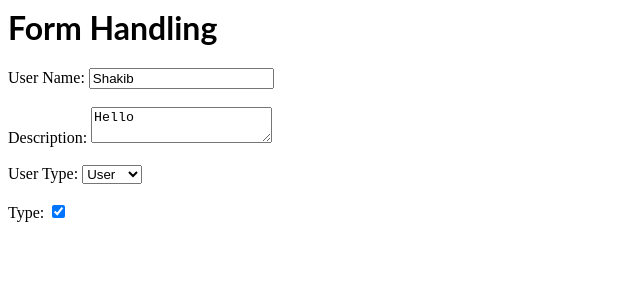
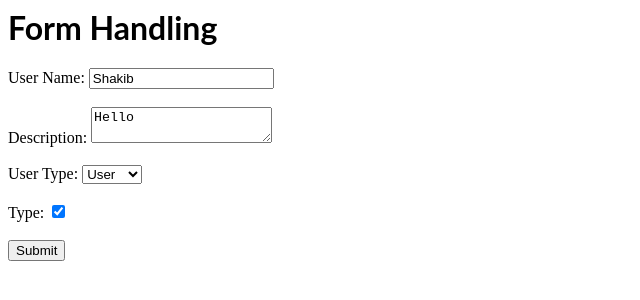
Before and after one commit to ShakibAhmed007/react-dev-form, a React (Create React App) app: page / in a window 1280 px wide. Shown: the top 300 px of the page, without its empty margins (0-640 px from the left). Built offline with nearby package versions, Linux system fonts and the light colour scheme.

Commit message:
1 file modified

```diff
--- a/src/component/Form.js
+++ b/src/component/Form.js
@@ -40,7 +40,7 @@ export default class Form extends React.Component {
   render() {
     return (
       <div>
-        <form>
+        <form onSubmit={this.handleSubmit}>
           <label>User Name: </label>
           <input
             type="text"
@@ -70,6 +70,9 @@ export default class Form extends React.Component {
             checked={this.state.isActive}
             onChange={this.handleIsActive}
           />
+                    <br />
+          <br />
+          <input type="submit" value="Submit"/>
         </form>
       </div>
     );
```
